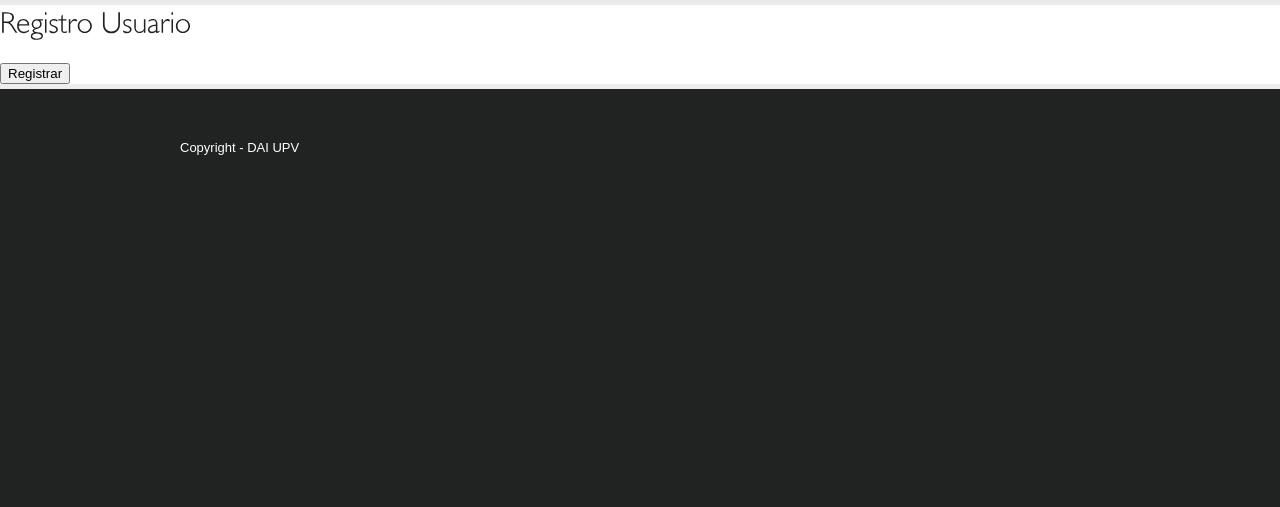
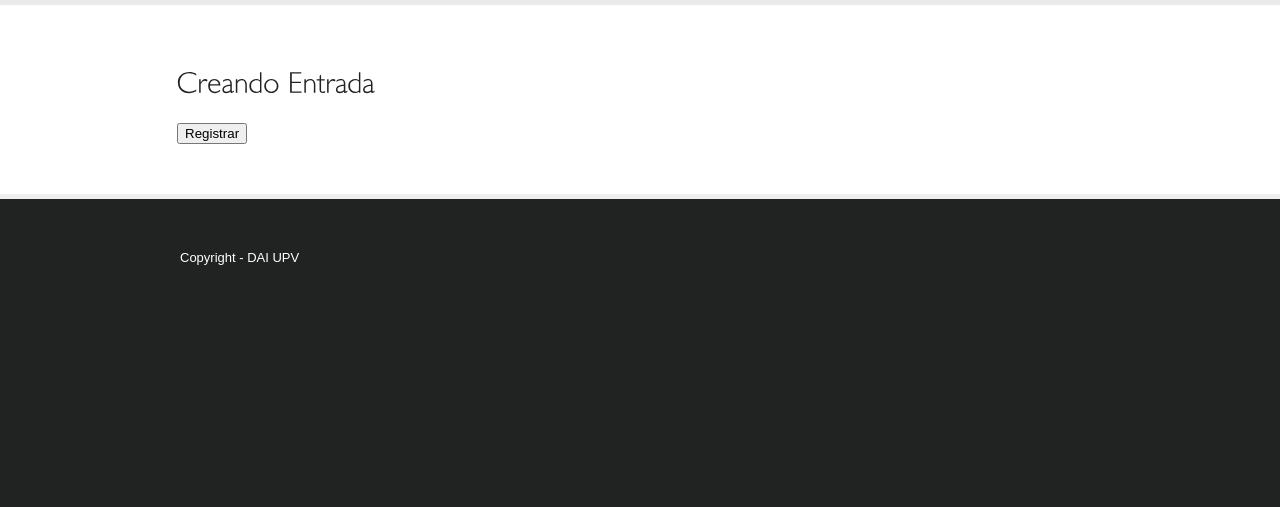
Before and after one commit to DAIEtsinf/webdai, a Django app: page /accounts/entradasAdmin/ in a window 1280 px wide. Shown: the part 72-579 px from the top of the page. Run offline with Django 3.2, Linux system fonts and the light colour scheme; the visitor is signed in with stand-in values (Sample User, id 1); some libraries are stand-ins or nearby versions.

Commit message:
Cambiada vista formulario entradas nuevas

```diff
--- a/accounts/templates/accounts/entradasAdmin.html
+++ b/accounts/templates/accounts/entradasAdmin.html
@@ -5,9 +5,12 @@
 
 {% block content %}
 <div class="main-box">
+    <div class="container">
+      <div class="inside">
+        <div class="wrapper">
             <div class="col-md-6 col-sm-offset-3">
                 <div class="page-header">
-            <h2>Registro Usuario</h2>
+                    <h2>Creando Entrada</h2>
                 </div>
 
                 <form method="post" action="" enctype="multipart/form-data">
@@ -18,4 +21,7 @@
                 </form>
             </div>
        </div>
+     </div>
+  </div>
+</div>
 {% endblock content %}
--- a/dai/settings.py
+++ b/dai/settings.py
@@ -138,4 +138,9 @@
     'default': {
         'toolbar': None,
     },
+    'resume': {
+        "removePlugins": "stylesheetparser",
+        'height': 200,
+        'width': 500,
+    }
 }
--- a/web/models.py
+++ b/web/models.py
@@ -26,7 +26,7 @@
     id_area = models.ForeignKey(Area)
     id_usuario = models.ForeignKey(User)
     fecha = models.DateField(default=datetime.date.today)
-    imagen = models.CharField(max_length=500, blank=True)
+    #imagen = models.ImageField(upload_to='/some/path',blank=True, null=True)
 
     def __str__(self):
         return self.titulo
```
Also changed, not shown: accounts/forms.py (+6 -3 lines), accounts/templates/accounts/elegirArea.html (+8 -0 lines), web/migrations/0009_auto_20160126_1902.py (added), web/migrations/0010_remove_entrada_imagen.py (added). Lines whose indentation alone changed are shown as unchanged.
